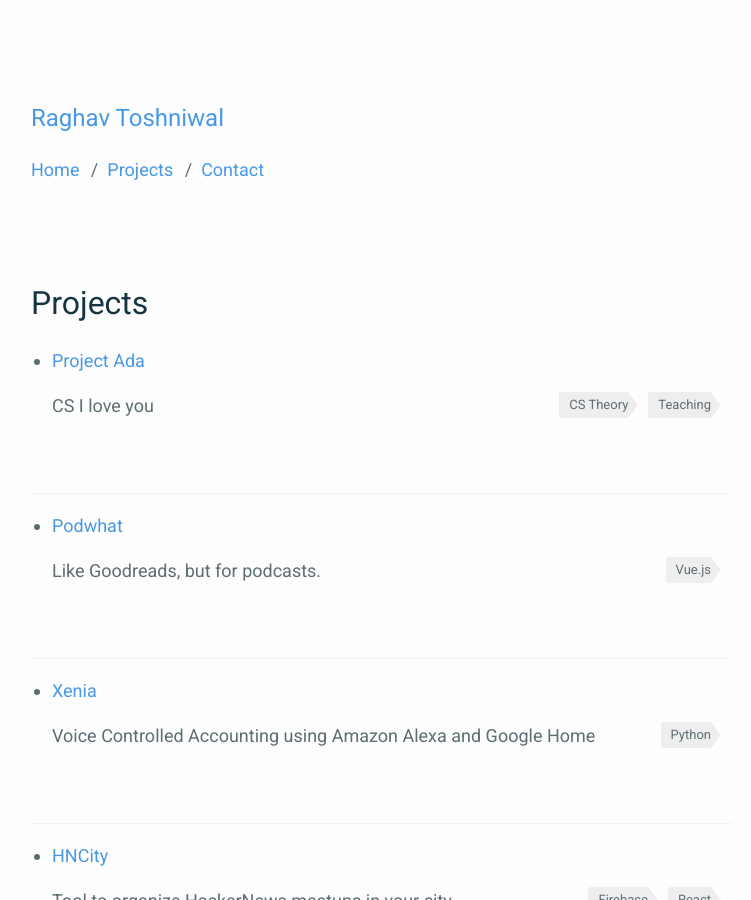
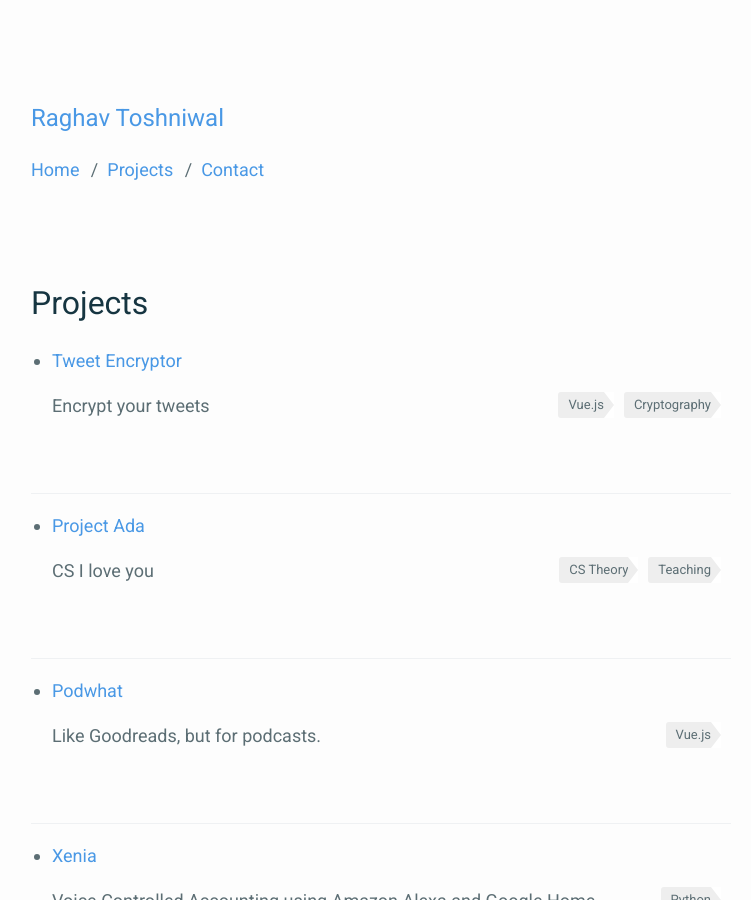
Before and after one commit to traghav/traghav.github.io, a Jekyll site: the page built from _pages/projects.md, in a window 1280 px wide and 900 px high. Shown: the whole window, without its empty margins (259-1010 px from the left). Built offline with Jekyll 4.4.1, drawn with Linux system fonts in a browser that asks for light colours; nearby versions of some CDN libraries.

Commit message:
Tweet Encryptor added

```diff
--- a/_pages/projects.md
+++ b/_pages/projects.md
@@ -3,6 +3,16 @@ layout: content
 title: Projects
 permalink: /projects/
 ---
+- [Tweet Encryptor](https://tweetencryptor.netlify.com)
+
+
+<ul class="c-tags">
+  Encrypt your tweets
+  <li class="c-tag">Cryptography</li>
+  <li class="c-tag">Vue.js</li>
+</ul>
+
+----
 - [Project Ada](/ada)
 
 
```
